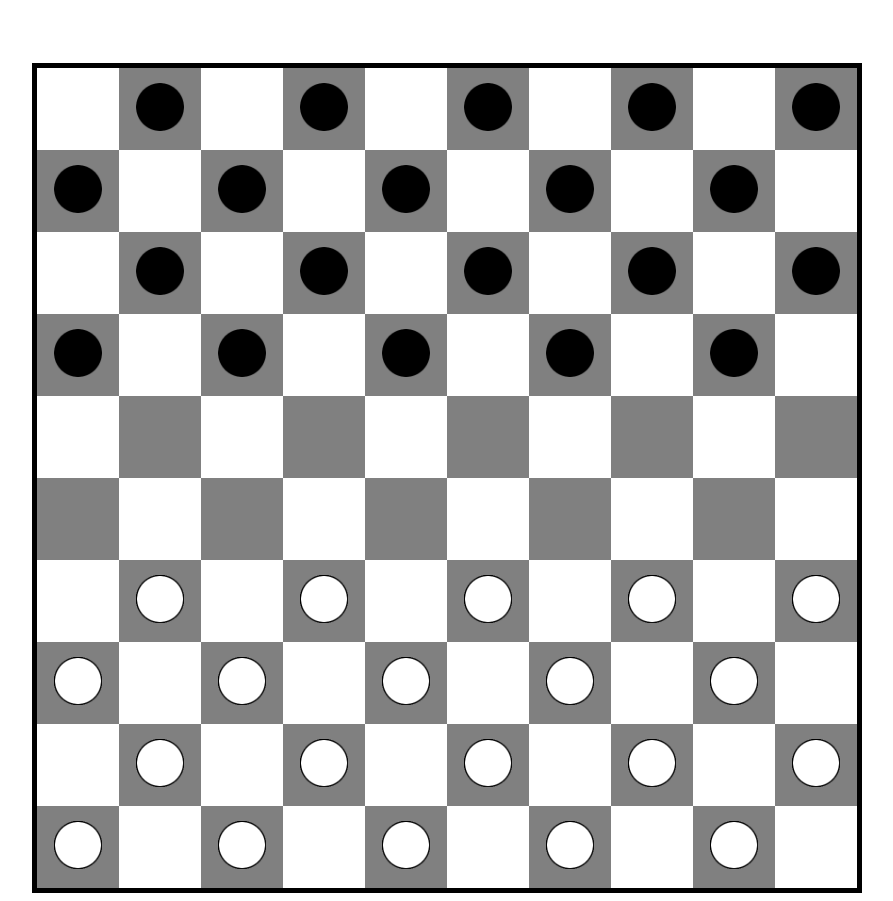
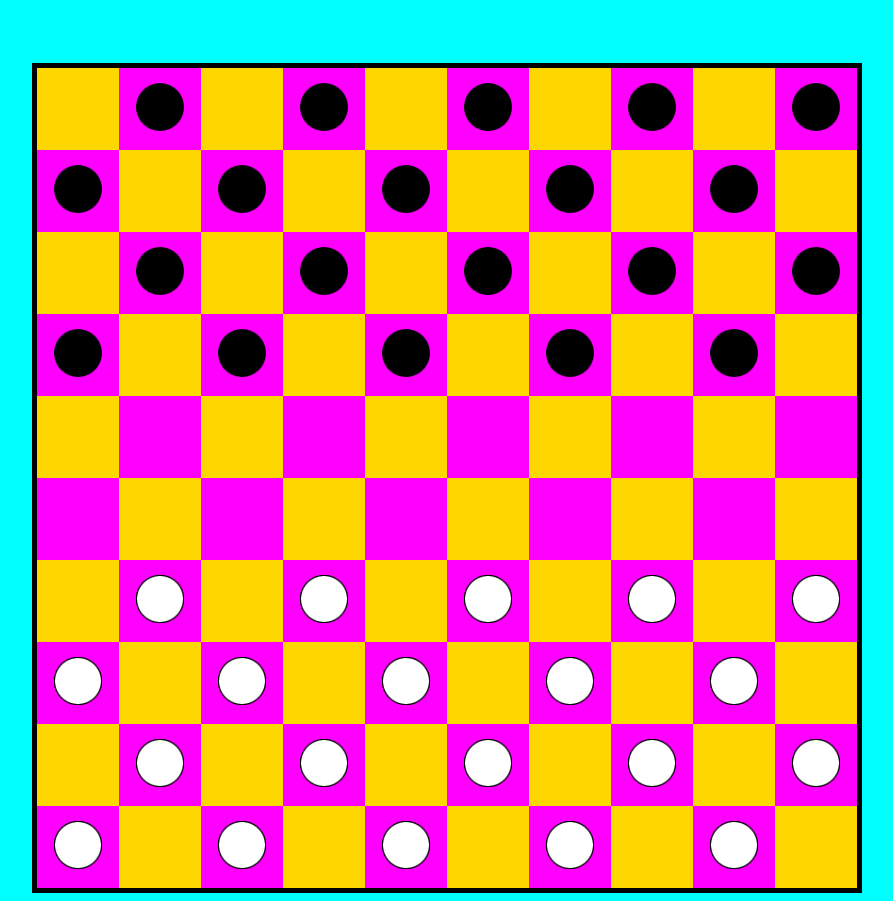
Before and after one commit to MonsieurTristan/IUT, a plain HTML site: page index.html in a window 1280 px wide. Shown: the whole page, without its empty margins (193-1086 px from the left). Drawn offline with Linux system fonts and the light colour scheme.

Commit message:
Such Checkers

```diff
--- a/index.css
+++ b/index.css
@@ -1,12 +1,12 @@
 .noire{
-	background-color: grey;
+	background-color: fuchsia;
 	width: 5em;
 	height : 5em;
 	text-align: center;
 }
 
 .blanche{
-	background-color: white;
+	background-color: gold;
 	width: 5em;
 	height : 5em;
 	text-align: center;
@@ -35,3 +35,7 @@ img{
 	width: 3em;
 	height: 3em;
 }
+
+body{
+	background-color: aqua;
+}
```
